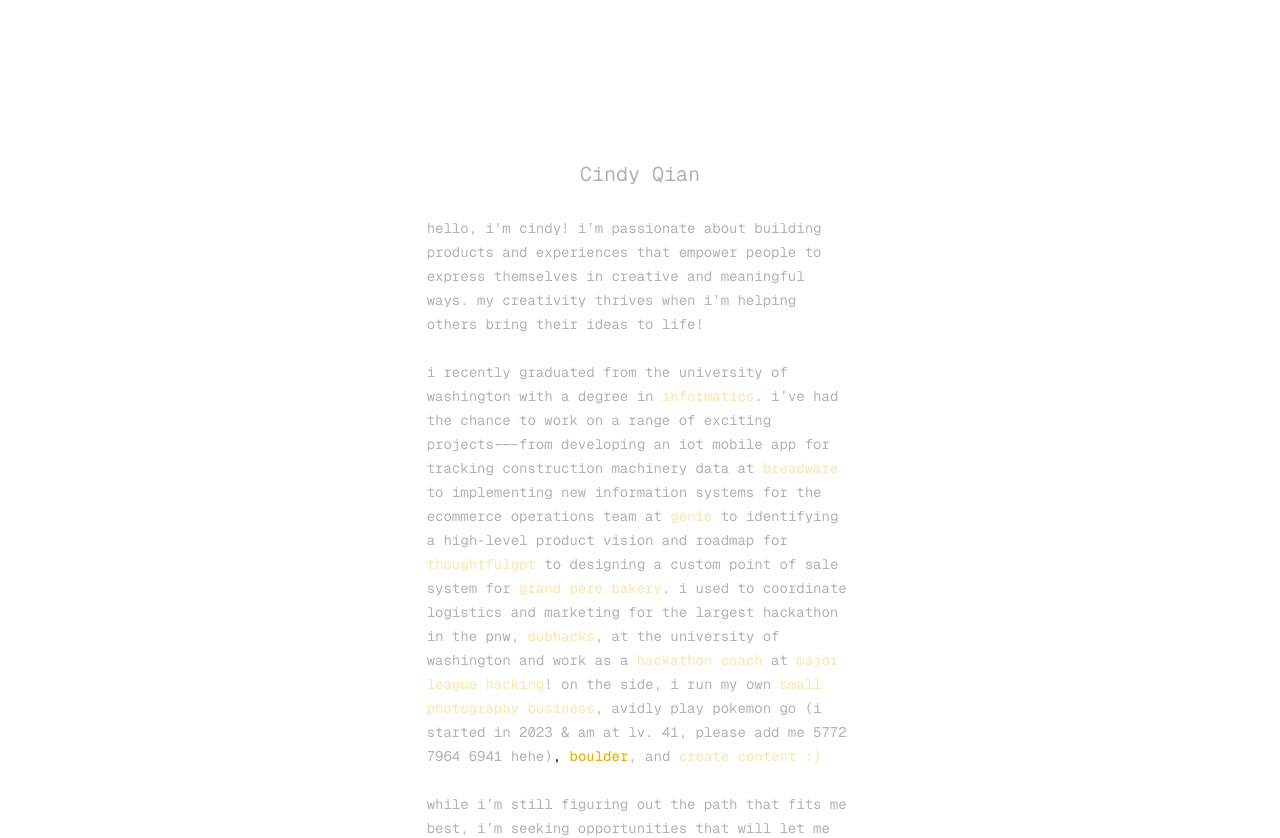
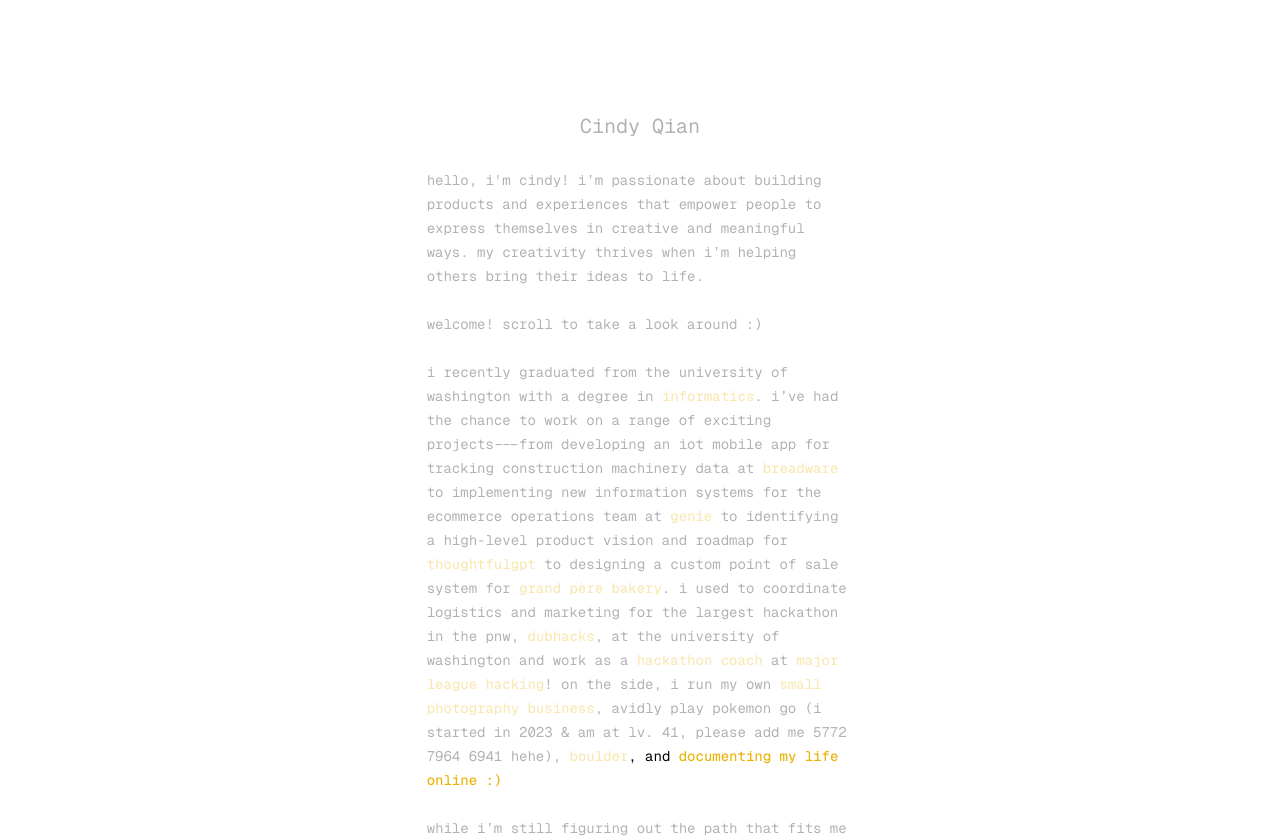
Before and after one commit to cindyqian/cindyqsite, a React (Create React App) app: page / in a window 1280 px wide. Shown: the top 838 px of the page. Built offline with nearby package versions, Linux system fonts and the light colour scheme.

Commit message:
added scroll cta, changed images

```diff
--- a/src/components/App.js
+++ b/src/components/App.js
@@ -36,6 +36,7 @@ function App() {
     imageTextRelationship.set("photographyImages", ["photography"]);
     imageTextRelationship.set("pokemonImages", ["pokemon"]);
     imageTextRelationship.set("boulderImages", ["boulder"]);
+    imageTextRelationship.set("contentImages", ["content"]);
 
   // do i need this????????????????????????????????????????????????????????????????????????????????????????????????????????????????????????
   const textImageRelationship = new Map();
@@ -43,6 +44,7 @@ function App() {
     textImageRelationship.set("internships", "internshipsImages");
     textImageRelationship.set("dubhacks", "dubhacksImages");
     textImageRelationship.set("mlh", "mlhImages");
+    textImageRelationship.set("photography", "photographyImages");
     textImageRelationship.set("pokemon", "pokemonImages");
     textImageRelationship.set("boulder", "boulderImages");
     textImageRelationship.set("content", "contentImages");
@@ -116,7 +118,7 @@ function App() {
 
         <main className="flex flex-col gap-8 row-start-2 items-center sm:items-start">
 
-            <div id="mainText" className="w-1/3 fixed top-0 self-center my-40 my-24 z-50">
+            <div id="mainText" className="w-1/3 fixed top-0 self-center my-28 z-50">
               <h1 className="text-xl text-center mb-7 font-[family-name:var(--font-geist-mono)]" id="cindyqian" onClick={sayHi}>
                   Cindy Qian
               </h1>
@@ -124,9 +126,15 @@ function App() {
               <p className="text-sm text-left font-[family-name:var(--font-geist-mono)] lowercase inline" id="intro">
                 Hello, I'm Cindy! I’m passionate about building products and experiences that empower people
                 to express themselves in creative and meaningful ways. My creativity thrives
-                when I’m helping others bring their ideas to life!
+                when I’m helping others bring their ideas to life.
 
                 <br></br><br></br>
+
+                Welcome! Scroll to take a look around :)
+
+                <br></br><br></br>
+
+
               </p>
               <p className="text-sm text-left font-[family-name:var(--font-geist-mono)] lowercase inline " id="graduation">
                 I recently graduated from the University of Washington with a degree in
@@ -178,7 +186,7 @@ function App() {
 
               <p className="text-sm text-left font-[family-name:var(--font-geist-mono)] lowercase inline " id="content">
                 , and
-                <ColorfulLink link="https://www.instagram.com/cindyqiann/" text=" create content :)"></ColorfulLink>
+                <ColorfulLink link="https://www.instagram.com/cindyqiann/" text=" documenting my life online :)"></ColorfulLink>
                 <br></br><br></br>
               </p>
 
@@ -247,7 +255,7 @@ function App() {
 
 
 
-          <Parallax speed={50} className="mx-16 mt-[20%] mt-98 pt-48">
+          <Parallax speed={50} className="mx-16 mt-[20%] mt-64 pt-48">
             <div className="table w-full table-fixed border-spacing-10 border-spacing-y-96" >
               <div className="table-row " id="graduationImages">
 
@@ -361,14 +369,14 @@ function App() {
               <div className="table-row " id="contentImages">
                 <div className="table-cell">
                   <img
-                  src={require("../images/selfiecindy.png")}
+                  src={require("../images/mtstawamus.jpeg")}
                   alt="Cindy Qian taking a selfie" />
                 </div>
                 <div className="table-cell">
                 </div>
                 <div className="table-cell">
                   <img
-                    src={require("../images/squatwaterfallcindy.png")}
+                    src={require("../images/lassensquat.png")}
                     alt="Cindy Qian squatting" />
                 </div>
               </div>
```
Also changed, not shown: 2 other files (tests, documents, lock files or other folders).
